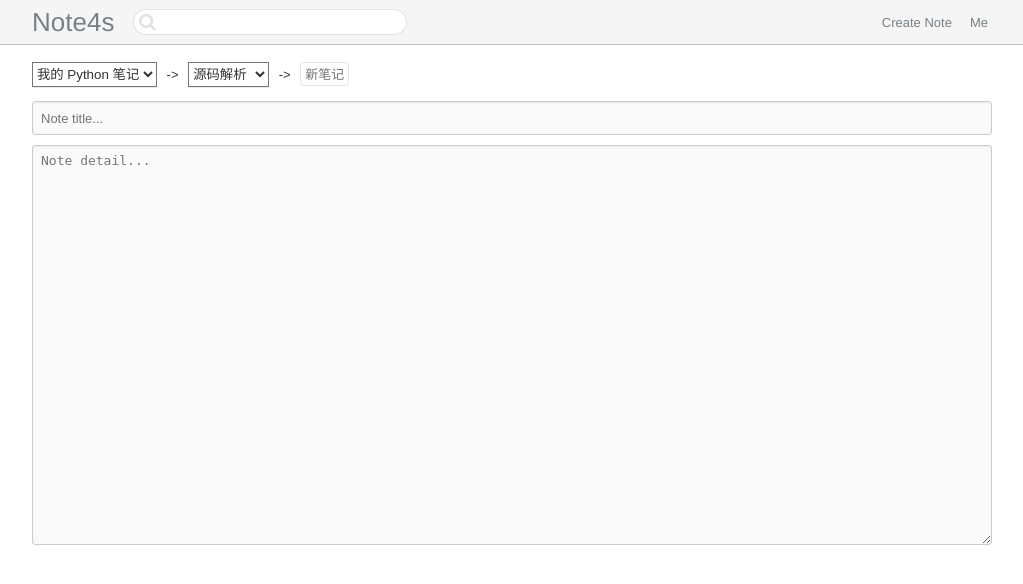
After one commit to JeOam/note4s, a Django app: page /create in a window 1280 px wide. The commit adds this page. Shown: the top 584 px of the page, without its empty margins (136-1159 px from the left). Run offline with Django 3.2, Linux system fonts and the light colour scheme; some libraries are stand-ins or nearby versions.

Commit message:
add new page

```diff
--- a/app/static/app/css/base.css
+++ b/app/static/app/css/base.css
@@ -1,6 +1,6 @@
 body {
-    padding: 0px;
-    margin: 0px;
+    padding: 0;
+    margin: 0;
     font-family: "Helvetica Neue", "Luxi Sans", "DejaVu Sans", Tahoma, "Hiragino Sans GB", "Microsoft Yahei", sans-serif;
 }
 div {
--- /dev/null
+++ b/app/static/app/css/create.css
@@ -0,0 +1,82 @@
+.create-container {
+  width: 960px;
+  margin-top: 10px;
+  margin-right: auto;
+  margin-left: auto;
+}
+
+.create-sub-container {
+  background-color: white;
+  width: 100%;
+  min-height: 34px;
+  padding: 7px 0px;
+  font-size: 13px;
+  color: #333;
+  vertical-align: middle;
+  border-radius: 3px;
+  outline: none;
+  margin-left: 8px;
+  box-sizing: border-box;
+}
+
+.select-session {
+  background-color: #fff;
+  height: 25px;
+  color: #333;
+  text-shadow: 0px 1px 0px #fff;
+  text-decoration: none;
+  box-shadow: 0px 1px 0px rgba(66, 66, 77, 0.1);
+  margin-right: 6px;
+  margin-left: 6px;
+}
+.select-session:first-of-type {
+  margin-left: 0px;
+}
+
+.create-new-note {
+  margin-right: 6px;
+  margin-left: 6px;
+  border-color: #bfccd1;
+  border: 1px solid rgba(0,0,0,0.1);
+  border-radius: 4px;
+  color: #767676;
+  padding-top: 1px;
+  padding-left: 4px;
+  padding-right: 4px;
+  padding-bottom: 2px;
+  text-align: center;
+  display: inline-block;
+}
+
+.note-title {
+  background-color: #fafafa;
+  width: 100%;
+  min-height: 34px;
+  padding: 7px 8px;
+  font-size: 13px;
+  color: #333;
+  vertical-align: middle;
+  border: 1px solid #ccc;
+  border-radius: 3px;
+  outline: none;
+  box-shadow: inset 0 1px 2px rgba(0,0,0,0.075);
+  box-sizing: border-box;
+}
+
+.note-detail {
+  background-color: #fafafa;
+  width: 100%;
+  max-width: 100%;
+  height: 400px;
+  max-height: 400px;
+  padding: 7px 8px;
+  font-size: 13px;
+  color: #333;
+  vertical-align: middle;
+  border: 1px solid #ccc;
+  border-radius: 3px;
+  outline: none;
+  box-shadow: inset 0 1px 2px rgba(0,0,0,0.075);
+  margin-top: 10px;
+  box-sizing: border-box;
+}
--- a/app/static/app/css/main_container.css
+++ b/app/static/app/css/main_container.css
@@ -29,5 +29,5 @@
   border-radius: 3px;
   box-shadow: 0px 2px 3px rgba(0, 0, 0, 0.1);
   border-bottom: 1px solid #e2e2e2;
-  height: 700px;
+  padding-bottom: 15px;
 }
--- /dev/null
+++ b/app/templates/app/create.html
@@ -0,0 +1,46 @@
+{% extends "app/base.html" %}
+
+{% block title %}
+  <title>New Note</title>
+{% endblock %}
+
+{% block custom_css %}
+  {% load staticfiles %}
+  <link rel="stylesheet" href="{% static "app/css/base.css" %}">
+  <link rel="stylesheet" href="{% static "app/css/navigation.css" %}">
+  <link rel="stylesheet" href="{% static "app/css/create.css" %}">
+{% endblock %}
+
+
+{% block content %}
+{% include 'app/navigation.html' %}
+
+  <div class="create-container">
+    <div class="create-sub-container">
+      <select class="select-session">
+        <option value="volvo">我的 Python  笔记</option>
+        <option value="saab">Saab</option>
+        <option value="mercedes">Mercedes</option>
+        <option value="audi">Audi</option>
+      </select>
+      ->
+      <select class="select-session">
+        <option value="volvo">源码解析</option>
+        <option value="saab">Saab</option>
+        <option value="mercedes">Mercedes</option>
+        <option value="audi">Audi</option>
+      </select>
+      ->
+      <span class="create-new-note">新笔记</span>
+    </div>
+    <div class="create-sub-container">
+        <input class="note-title" placeholder="Note title..."/>
+        <textarea class="note-detail" placeholder="Note detail..."></textarea>
+    </div>
+</div>
+{% endblock %}
+
+
+{% block custom_js %}
+  <script type="text/javascript" src="{% static "app/js/jquery.js" %}"></script>
+{% endblock %}
--- a/app/urls.py
+++ b/app/urls.py
@@ -1,11 +1,12 @@
 # coding=utf-8
 
-from django.conf.urls import include, url
-from .views import hello, index
+from django.conf.urls import url
+from .views import index, create
 
 __author__ = 'JeOam'
 
 
 urlpatterns = [
-    url(r'^$', index)
+    url(r'create$', create),
+    url(r'^$', index),
 ]
--- a/app/views/__init__.py
+++ b/app/views/__init__.py
@@ -1,5 +1,5 @@
 # coding=utf-8
 
 from .index import hello, index
-
+from .create import create
 __author__ = 'JeOam'
--- /dev/null
+++ b/app/views/create.py
@@ -0,0 +1,8 @@
+# coding=utf-8
+
+from django.shortcuts import render
+
+__author__ = 'JeOam'
+
+def create(request):
+    return render(request, "app/create.html")
```
Also changed, not shown: app/static/app/css/index_content.css (+11 -2 lines), app/static/app/js/index_content.js (+15 -10 lines), app/templates/app/index_content.html (+7 -2 lines).
